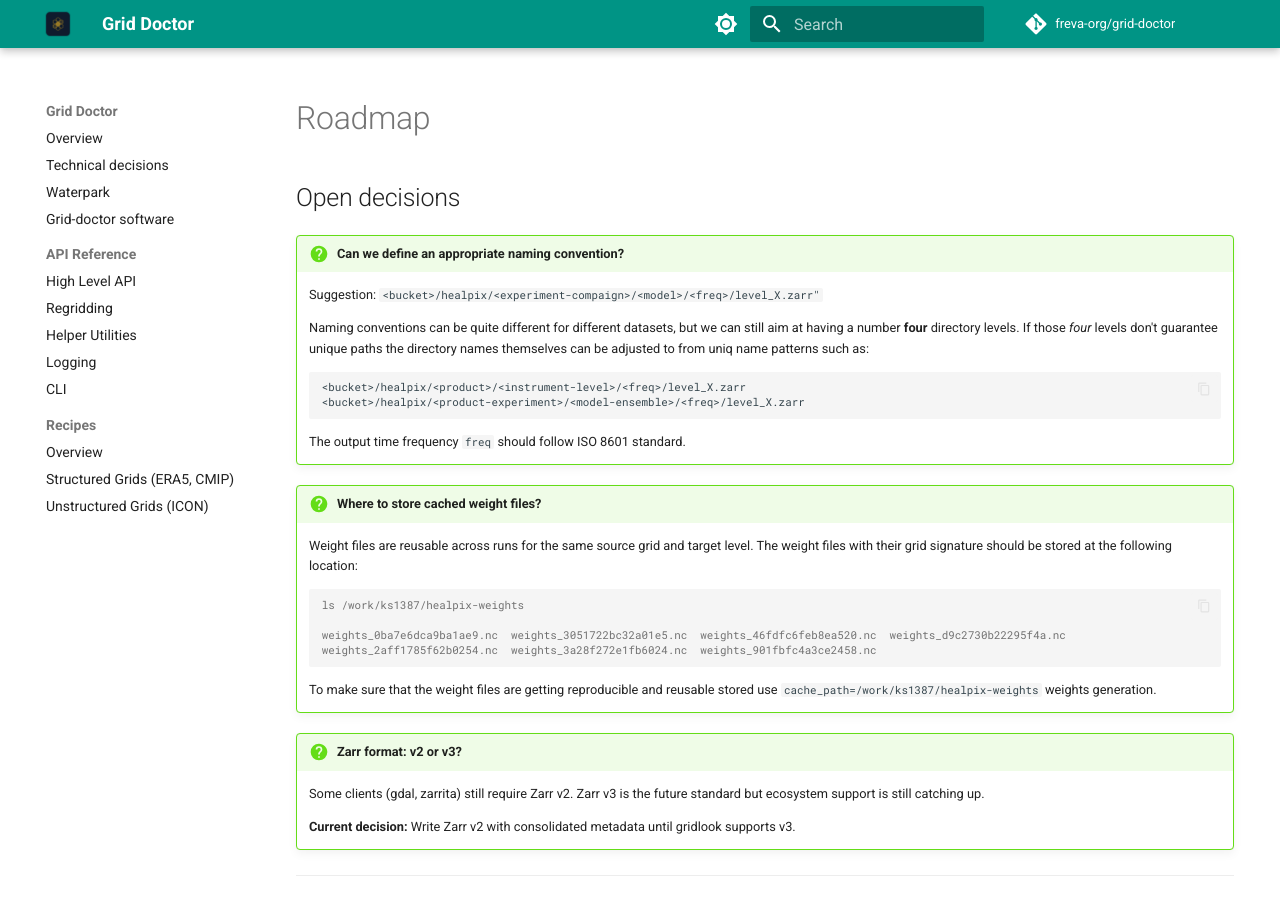
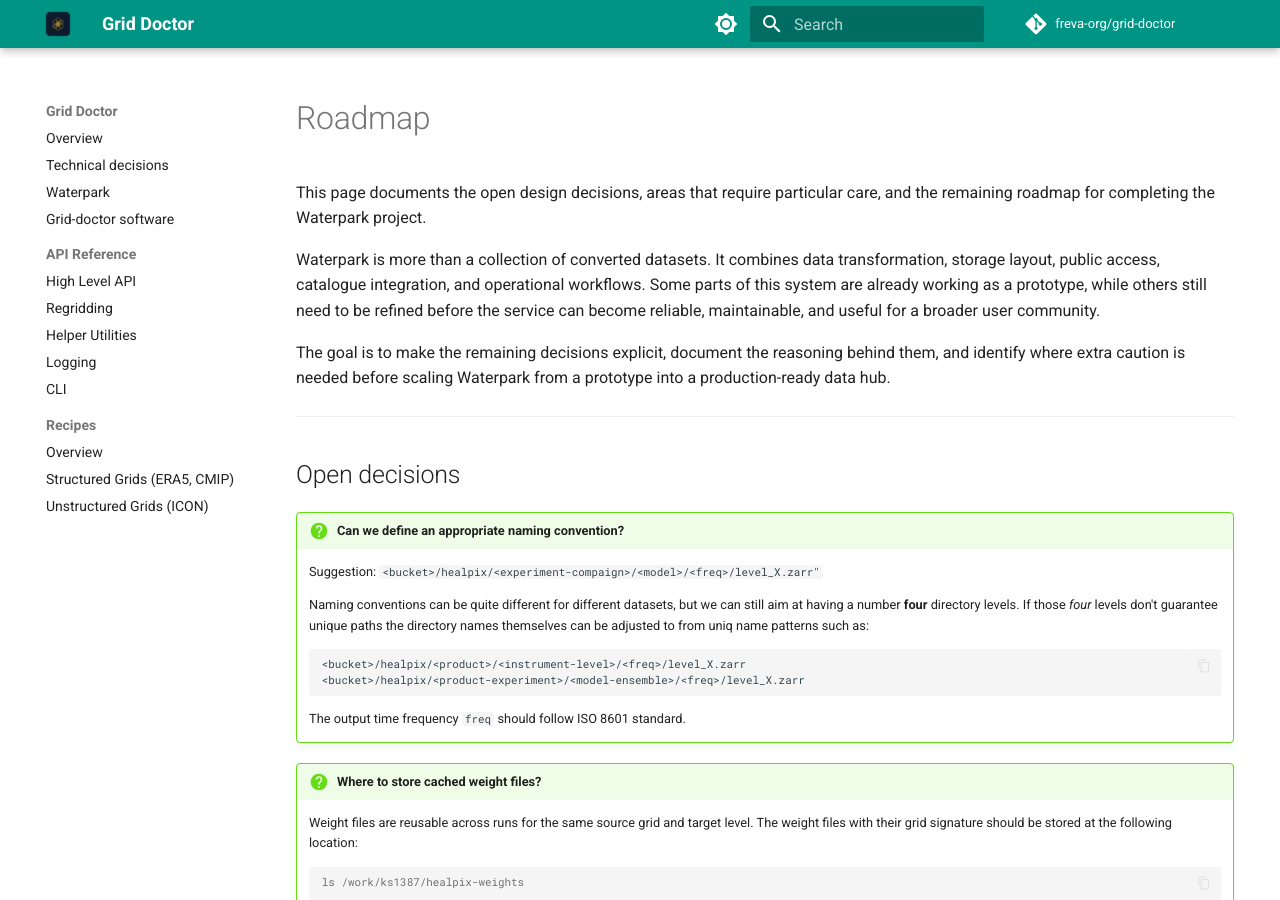
Before and after one commit to freva-org/grid-doctor, an MkDocs documentation site: the page built from docs/technical/roadmap.md, in a window 1280 px wide and 900 px high. Built offline with MkDocs 1.6.1 and Material for MkDocs 9.7.7, drawn with Linux system fonts in a browser that asks for light colours; comment, search, counter and statistics services are not loaded.

Commit message:
Add roadmap document.

```diff
--- a/docs/technical/roadmap.md
+++ b/docs/technical/roadmap.md
@@ -1,3 +1,19 @@
+This page documents the open design decisions, areas that require particular
+care, and the remaining roadmap for completing the Waterpark project.
+
+Waterpark is more than a collection of converted datasets. It combines data
+transformation, storage layout, public access, catalogue integration, and
+operational workflows. Some parts of this system are already working as a
+prototype, while others still need to be refined before the service can become
+reliable, maintainable, and useful for a broader user community.
+
+The goal is to make the remaining decisions explicit, document the reasoning
+behind them, and identify where extra caution is needed before
+scaling Waterpark from a prototype into a production-ready data hub.
+
+---
+
+
 ## Open decisions
 
 !!! question "Can we define an appropriate naming convention?"
--- a/mkdocs.tech.yml
+++ b/mkdocs.tech.yml
@@ -10,6 +10,7 @@ nav:
   - Overview: index.md
   - Technical decisions: technical-decisions.md
   - Grid-doctor software: getting-started.md
+  - Discussion: roadmap.md
   - API Reference:
       - High Level API: api/helpers.md
       - Regridding: api/remap.md
```
